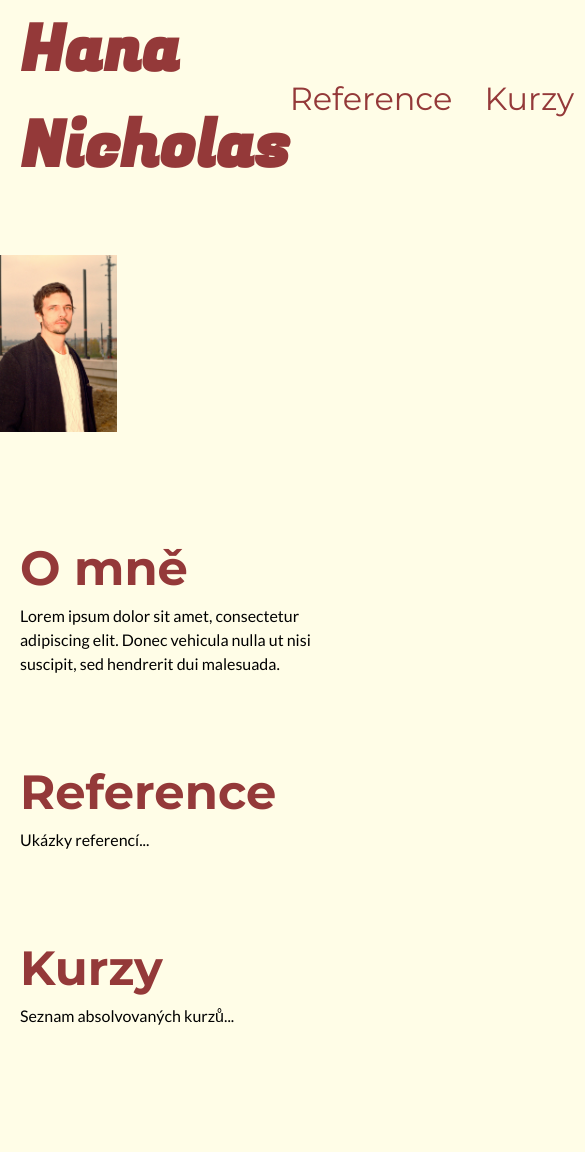
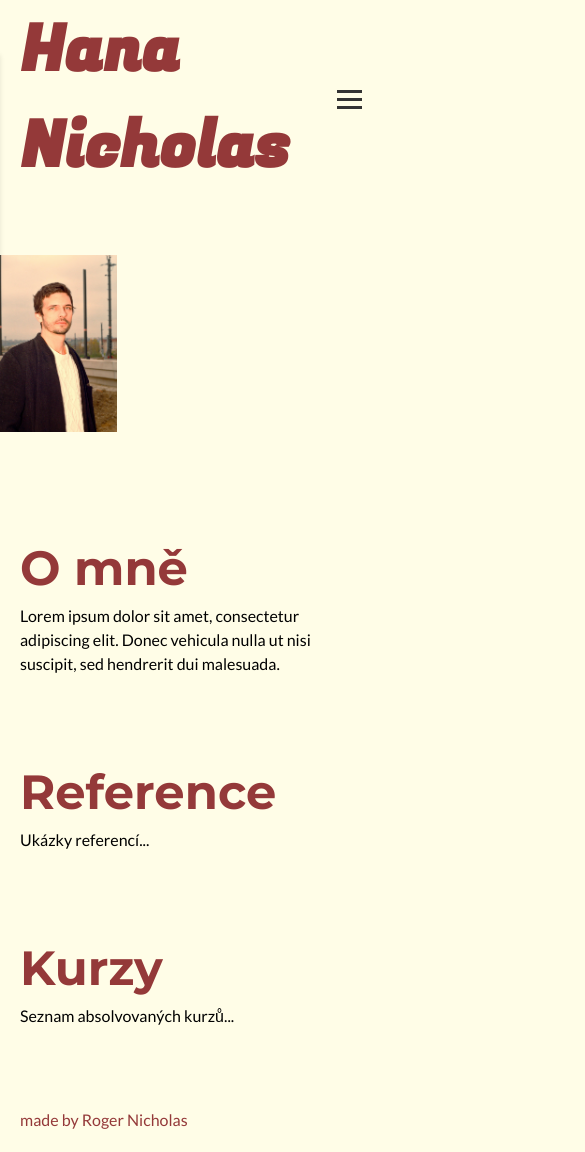
Before and after one commit to rogernicholas/hana_portfolio, a plain HTML site: page index.html in a window 390 px wide. Shown: the part 17-1169 px from the top of the page, 585 px wide, since content can reach past the window. Before the commit the page ends 1105 px from the top, so only its background shows below. Drawn offline with Linux system fonts and the light colour scheme.

Commit message:
basis_hana

```diff
--- a/css/styles.css
+++ b/css/styles.css
@@ -72,3 +72,70 @@ h2 {
     font-size: 3rem;
     font-family: "montserrat", sans-serif;
 }
+
+.footer {
+    text-align: left;
+    padding: 20px;
+    color: #943939;
+}
+
+.footer a {
+    color: #943939;
+    text-decoration: none;
+}
+
+/* Hamburger Menu Styles */
+.hamburger {
+    display: none;
+    background: none;
+    border: none;
+    cursor: pointer;
+    padding: 0.5rem;
+    z-index: 100;
+}
+
+.bar {
+    display: block;
+    width: 25px;
+    height: 3px;
+    margin: 5px auto;
+    background-color: #333;
+    transition: all 0.3s ease-in-out;
+}
+
+/* Mobile Navigation */
+@media screen and (max-width: 768px) {
+    .hamburger {
+        display: block;
+    }
+
+    .hamburger.active .bar:nth-child(2) {
+        opacity: 0;
+    }
+
+    .hamburger.active .bar:nth-child(1) {
+        transform: translateY(8px) rotate(45deg);
+    }
+
+    .hamburger.active .bar:nth-child(3) {
+        transform: translateY(-8px) rotate(-45deg);
+    }
+
+    .nav-links {
+        position: fixed;
+        left: -100%;
+        top: 70px;
+        gap: 0;
+        flex-direction: column;
+        background-color: white;
+        width: 100%;
+        text-align: center;
+        transition: 0.3s;
+        box-shadow: 0 2px 5px rgba(0, 0, 0, 0.1);
+        padding: 2rem 0;
+    }
+
+    .nav-links.active {
+        left: 0;
+    }
+}
--- a/index.html
+++ b/index.html
@@ -6,15 +6,21 @@
     <title>Hana Nicholas</title>
     <link rel="stylesheet" href="css/styles.css">
     <link rel="stylesheet" href="css/reset.css">
+    <link rel="stylesheet" href="https://cdnjs.cloudflare.com/ajax/libs/font-awesome/6.0.0/css/all.min.css">
 
     <link rel="preconnect" href="https://fonts.googleapis.com">
-<link rel="preconnect" href="https://fonts.gstatic.com" crossorigin>
-<link href="https://fonts.googleapis.com/css2?family=Fugaz+One&family=Lato:ital,wght@0,100;0,300;0,400;0,700;0,900;1,100;1,300;1,400;1,700;1,900&family=Montserrat:ital,wght@0,100..900;1,100..900&display=swap" rel="stylesheet">
+    <link rel="preconnect" href="https://fonts.gstatic.com" crossorigin>
+    <link href="https://fonts.googleapis.com/css2?family=Fugaz+One&family=Lato:ital,wght@0,100;0,300;0,400;0,700;0,900;1,100;1,300;1,400;1,700;1,900&family=Montserrat:ital,wght@0,100..900;1,100..900&display=swap" rel="stylesheet">
 </head>
 <body>
     <header class="header">
         <nav class="navbar">
             <h1 class="logo">Hana Nicholas</h1>
+            <button class="hamburger" aria-label="Menu">
+                <span class="bar"></span>
+                <span class="bar"></span>
+                <span class="bar"></span>
+            </button>
             <ul class="nav-links">
                 <li><a href="#reference">Reference</a></li>
                 <li><a href="#kurzy">Kurzy</a></li>
@@ -46,5 +52,24 @@
     </section>
 </div>
 
+<footer class="footer">
+    <p>made by <a href="https://www.instagram.com/rozero_n/">Roger Nicholas</a></p>
+</footer>
+
+<script>
+    const hamburger = document.querySelector(".hamburger");
+    const navLinks = document.querySelector(".nav-links");
+
+    hamburger.addEventListener("click", () => {
+        hamburger.classList.toggle("active");
+        navLinks.classList.toggle("active");
+    });
+
+    // Close menu when clicking a link
+    document.querySelectorAll(".nav-links a").forEach(n => n.addEventListener("click", () => {
+        hamburger.classList.remove("active");
+        navLinks.classList.remove("active");
+    }));
+</script>
 </body>
 </html>
```
